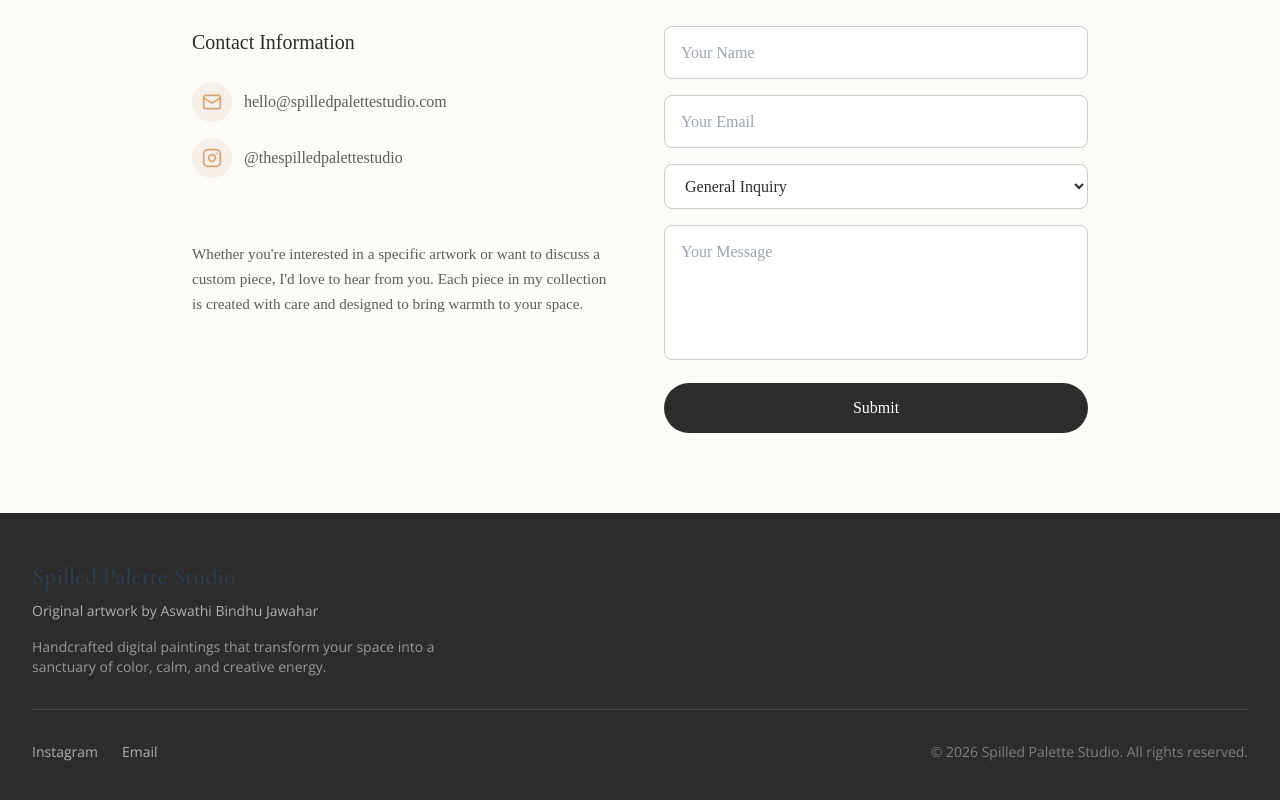
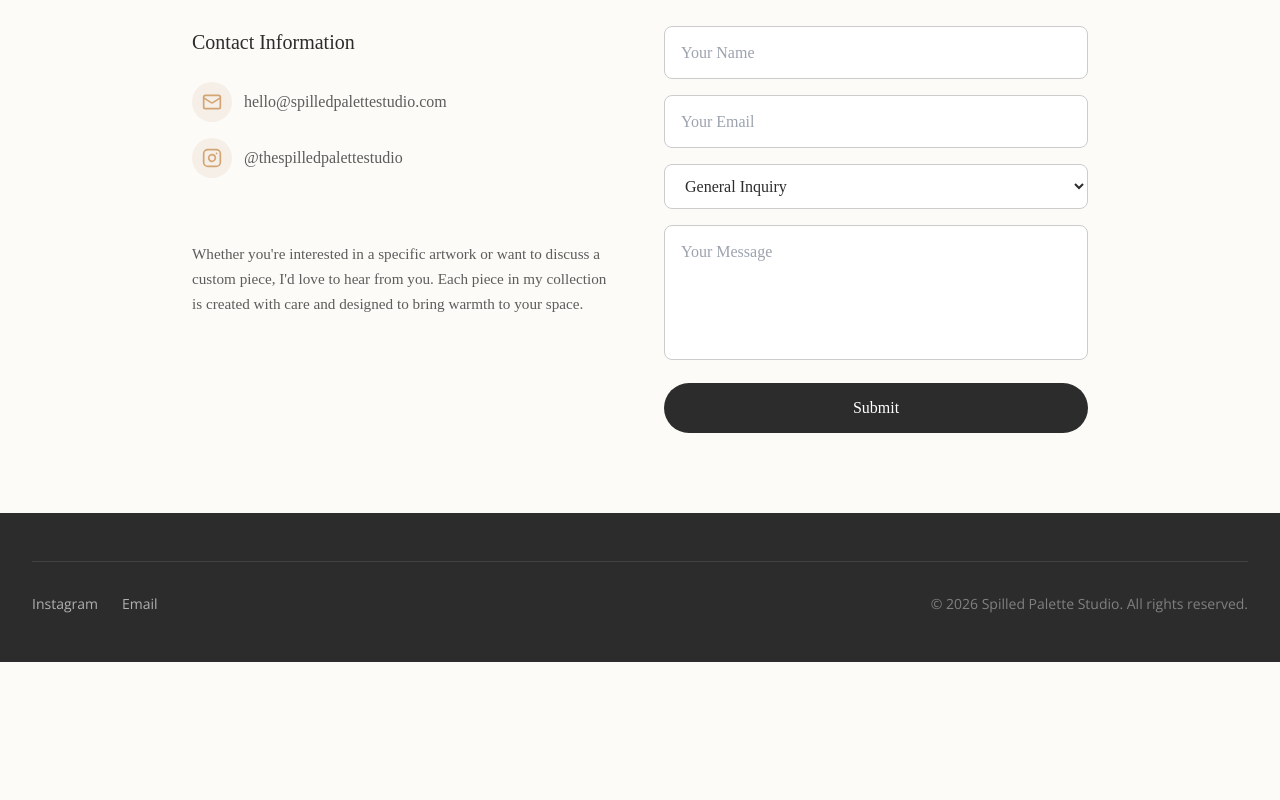
Before and after one commit to daredeep33/spilledpalettestudio, a Next.js app: page / in a window 1280 px wide. Shown: the part 3715-4515 px from the top of the page. After the commit the page ends 4377 px from the top, so only its background shows below. Built offline with nearby package versions, Linux system fonts and the light colour scheme.

Commit message:
Remove brand section from footer

```diff
--- a/app/page.tsx
+++ b/app/page.tsx
@@ -24,16 +24,7 @@ function Footer() {
   return (
     <footer className="bg-[#2C2C2C] text-[#FDFBF7] py-12">
       <div className="max-w-7xl mx-auto px-4 sm:px-6 lg:px-8">
-        <div className="grid sm:grid-cols-2 lg:grid-cols-4 gap-8 mb-8">
-          {/* Brand */}
-          <div className="sm:col-span-2 lg:col-span-2">
-            <h3 className="font-serif text-2xl mb-2">Spilled Palette Studio</h3>
-            <p className="text-[#B0B0B0] text-sm mb-4">Original artwork by Aswathi Bindhu Jawahar</p>
-            <p className="text-[#999999] text-sm max-w-md">
-              Handcrafted digital paintings that transform your space into a sanctuary of color, calm, and creative energy.
-            </p>
-          </div>
-        </div>
+
 
         {/* Social & Copyright */}
         <div className="pt-8 border-t border-[#FDFBF7]/10 flex flex-col sm:flex-row justify-between items-center gap-4">
```
